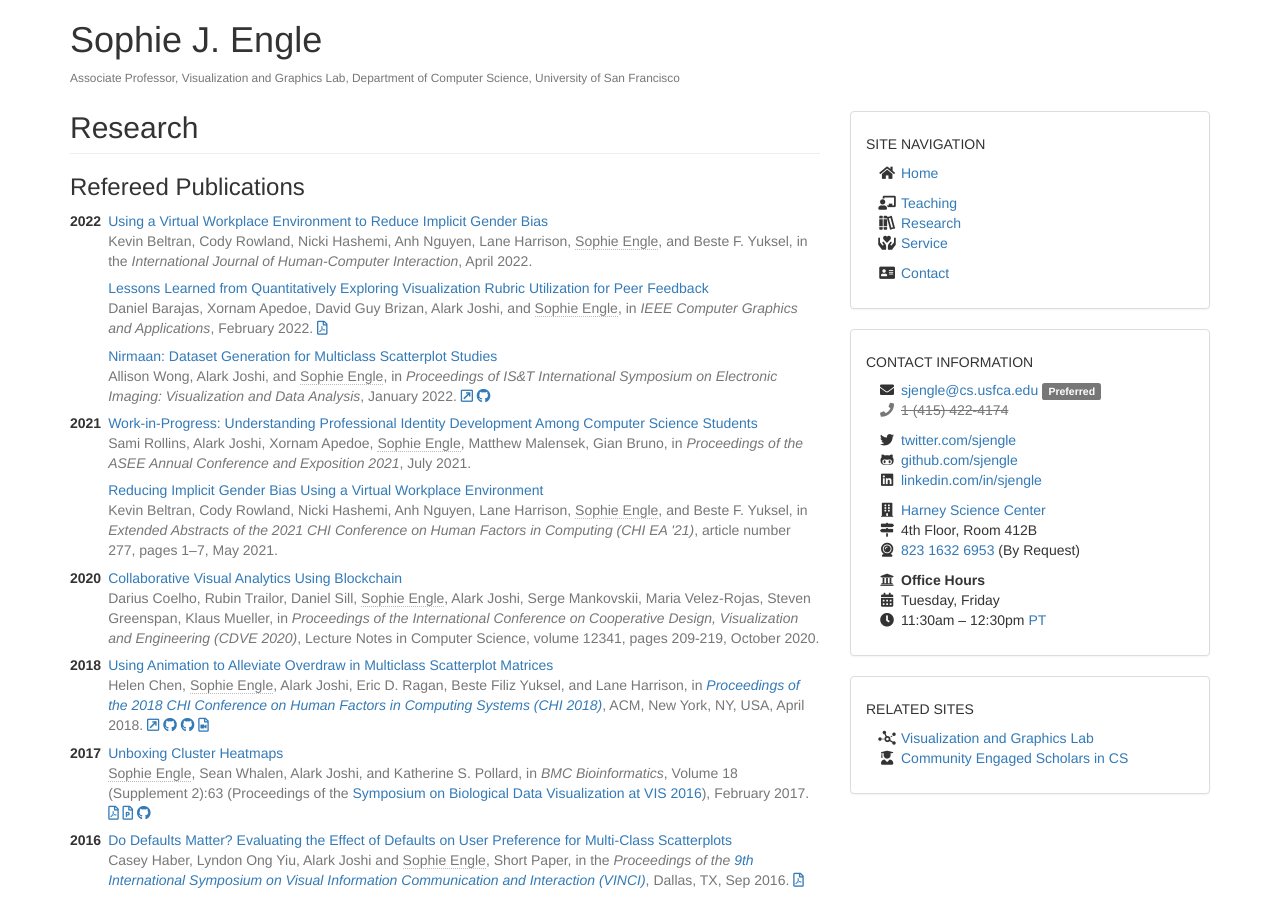
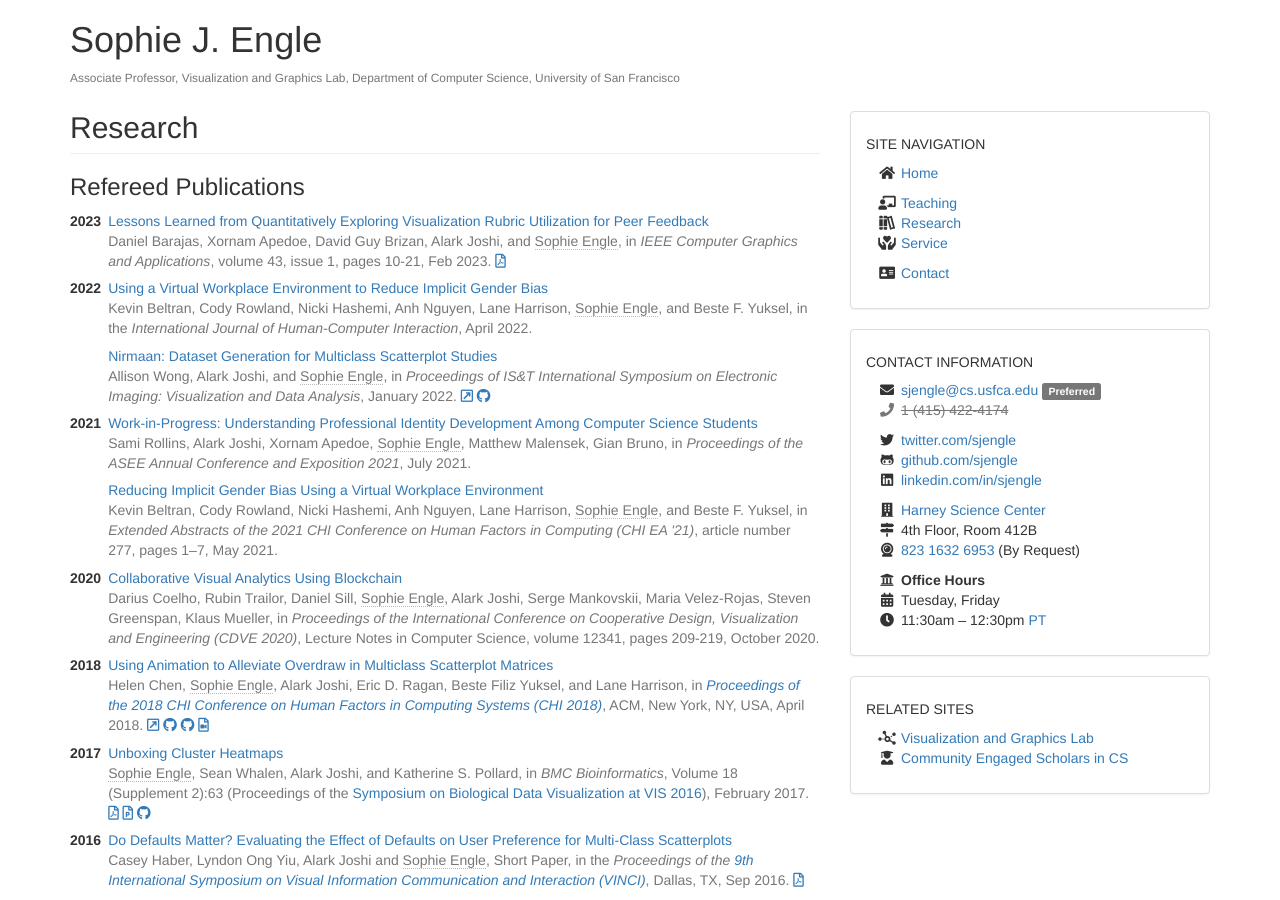
Before and after one commit to sjengle/sjengle.github.io, a Jekyll site: the page built from research.html, in a window 1280 px wide and 900 px high. Built offline with Jekyll 4.4.1, drawn with Linux system fonts in a browser that asks for light colours.

Commit message:
Updating rubrics

```diff
--- a/_data/research.yaml
+++ b/_data/research.yaml
@@ -1,18 +1,18 @@
 - label: 'Refereed Publications'
   items:
-    - year: 2022
-      name: 'Using a Virtual Workplace Environment to Reduce Implicit Gender Bias'
-      cite: 'Kevin Beltran, Cody Rowland, Nicki Hashemi, Anh Nguyen, Lane Harrison, <b>Sophie Engle</b>, and Beste F. Yuksel, in the <em>International Journal of Human-Computer Interaction</em>, April 2022'
-      link: 'https://www.tandfonline.com/eprint/J4JHETJACZV4SGRZZQKY/full?target=10.1080/10447318.2022.2041902'
-    - year: 2022
+    - year: 2023
       name: 'Lessons Learned from Quantitatively Exploring Visualization Rubric Utilization for Peer Feedback'
-      cite: 'Daniel Barajas, Xornam Apedoe, David Guy Brizan, Alark Joshi, and <b>Sophie Engle</b>, in <em>IEEE Computer Graphics and Applications</em>, February 2022'
+      cite: 'Daniel Barajas, Xornam Apedoe, David Guy Brizan, Alark Joshi, and <b>Sophie Engle</b>, in <em>IEEE Computer Graphics and Applications</em>, volume 43, issue 1, pages 10-21, Feb 2023'
       link: 'https://doi.org/10.1109/MCG.2022.3149683'
       tags: ['datavis', 'education']
       more:
         - icon: 'far fa-file-pdf'
           link: 'pdf/2022 Visualization Rubric Utilization (Preprint).pdf'
           name: 'Paper'
+    - year: 2022
+      name: 'Using a Virtual Workplace Environment to Reduce Implicit Gender Bias'
+      cite: 'Kevin Beltran, Cody Rowland, Nicki Hashemi, Anh Nguyen, Lane Harrison, <b>Sophie Engle</b>, and Beste F. Yuksel, in the <em>International Journal of Human-Computer Interaction</em>, April 2022'
+      link: 'https://www.tandfonline.com/eprint/J4JHETJACZV4SGRZZQKY/full?target=10.1080/10447318.2022.2041902'
     - year: 2022
       name: 'Nirmaan: Dataset Generation for Multiclass Scatterplot Studies'
       link: 'https://doi.org/10.2352/EI.2022.34.1.VDA-415'
```
